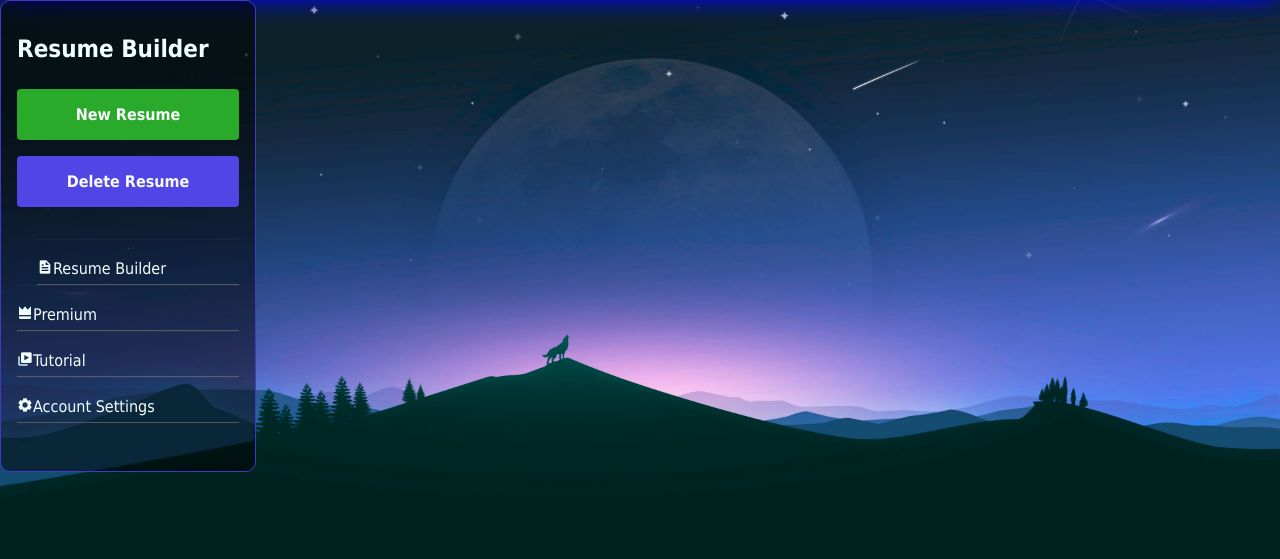
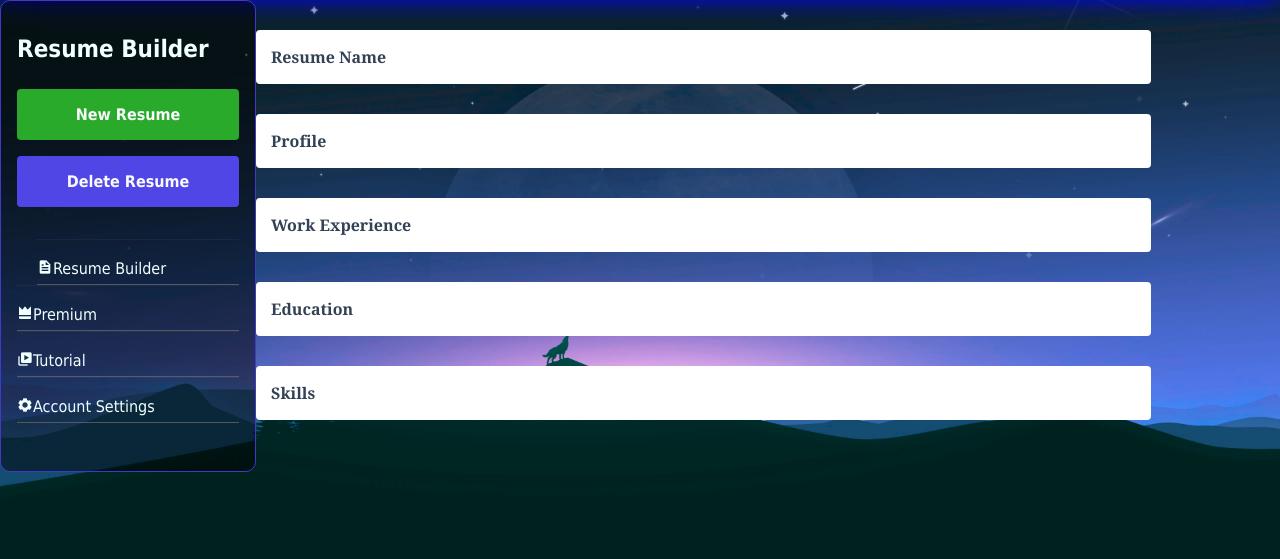
Before and after one commit to Allen16081992/CVTemplater, a PHP site: page /client.php in a window 1280 px wide. Shown: the part 112-671 px from the top of the page. Run offline with PHP 8.4, Linux system fonts and the light colour scheme; data that the repository does not hold is empty.

Commit message:
modified client.php, js, added assets.

```diff
--- a/client.php
+++ b/client.php
@@ -12,6 +12,7 @@
     <link rel="stylesheet" href="css/templater.css">
     <!-- Javascript -->
     <script defer src="javascript/popup.window.js"></script>
+    <script defer src="javascript/clear.fields.js"></script>
     <script defer src="javascript/messages.js"></script>
   </head>
   <body>
@@ -56,16 +57,153 @@
     <!-- Main Content -->
     <main class="container">
 
+      <!-- Resume Builder -->
+      <div class="collapse">
+
+        <!-- Resume Name Field -->
+        <input class="check" type="checkbox" id="collapse-head1">
+        <label for="collapse-head1">Resume Name</label>
+        <div class="collapse-text" id="field1">
+          <form name="resume" action="config/setAccount.config.php" method="post">
+            <div class="left">
+              <label for="resumetitle"></label>
+              <input type="text" name="resumetitle" placeholder="Ex: Human Resource Manager" autocomplete="off">
+            </div>
+            <button type="submit" name="saveResume">Save Changes</button>
+          </form>
+          <div class="left">
+            <button class="alt" onclick="ClearResField();">Clear</button>
+            <button class="alt" onclick="">View Entire Resume</button>
+          </div>
+        </div>
+
+        <!-- Profile Fields -->
+        <input class="check" type="checkbox" id="collapse-head2">
+        <label for="collapse-head2">Profile</label>
+        <div class="collapse-text" id="field2">
+          <p>Edit your profile image</p>
+          <form name="profile" action="config/setAccount.config.php" method="post">
+            <div class="left">
+              <label for="file-upload" class="custom-file-upload">
+                <img src="img/av-placehold.png" alt="">
+              </label>
+              <input id="file-upload" type="file"/>
+            </div>
+            <div class="left">
+              <label for="intro">Introduction</label>
+              <input type="text" name="intro" placeholder="Write a short introduction" autocomplete="off">
+            </div>
+            <div class="left">
+              <label for="desc">Description</label>
+              <textarea name="desc" rows="2" placeholder="Write your summary"></textarea>
+            </div>
+            <div class="left">
+              <button type="submit" name="saveProfile">Save Changes</button>
+            </div>
+          </form>
+          <button class="alt" onclick="ClearProfFields();">Clear</button>
+        </div>
+
+        <!-- Work Experience Fields -->
+        <input class="check" type="checkbox" id="collapse-head3">
+        <label for="collapse-head3">Work Experience</label>
+        <div class="collapse-text" id="field3">
+          <form name="experience" action="config/setAccount.config.php" method="post">
+
+              <!-- replace with label -->
+              <!-- replace with input -->
+
+              <!-- replace with label -->
+              <!-- replace with input -->
+
+              <!-- replace with label -->
+              <!-- replace with input -->
+
+              <!-- replace with label -->
+              <!-- replace with input -->
+
+              <!-- replace with label -->
+              <!-- replace with input -->
+
+            <div class="left">
+              <button type="submit" name="saveExperience">Save Changes</button>
+            </div>
+          </form>
+          <button class="alt" onclick="">Clear</button>
+        </div>
+
+        <!-- Education Fields -->
+        <input class="check" type="checkbox" id="collapse-head4">
+        <label for="collapse-head4">Education</label>
+        <div class="collapse-text" id="field4">
+        <!-- <p> zet hier maar wat leuks in... of haal weg </p> -->
+          <form name="education" action="config/setAccount.config.php" method="post">
+
+              <!-- replace with label -->
+              <!-- replace with input -->
+
+              <!-- replace with label -->
+              <!-- replace with input -->
+
+              <!-- replace with label -->
+              <!-- replace with input -->
+
+              <!-- replace with label -->
+              <!-- replace with input -->
+
+              <!-- replace with label -->
+              <!-- replace with input -->
+
+            <div class="left">
+              <button type="submit" name="saveEducation">Save Changes</button>
+            </div>
+          </form>
+          <button class="alt" onclick="">Clear</button>
+        </div>
+
+        <!-- All Skills Fields -->
+        <input class="check" type="checkbox" id="collapse-head5">
+        <label for="collapse-head5">Skills</label>
+        <div class="collapse-text" id="field5">
+        <!-- <p> zet hier maar wat leuks in... of haal weg </p> -->
+          <form name="skills" action="config/setAccount.config.php" method="post">
+              <!-- Languages, Technical Skills, Interests -->
+
+              <!-- replace with label -->
+              <!-- replace with input -->
+
+              <!-- replace with label -->
+              <!-- replace with input -->
+
+              <!-- replace with label -->
+              <!-- replace with input -->
+
+              <!-- -- -- -- Portfolio Fields -- -- -- -->
+
+              <!-- replace with label -->
+              <!-- replace with input -->
+
+              <!-- replace with label -->
+              <!-- replace with input -->
+
+            <div class="left">
+              <button type="submit" name="saveSkills">Save Changes</button>
+            </div>
+          </form>
+          <button class="alt" onclick="">Clear</button>
+        </div>
+      </div>
+
       <!-- Create New Resume Window -->
       <div class="window" id="window">
         <div class="window-title">
           <div class="title">Your New Resume</div>
           <button data-window-close class="close-button">&#215;</button>
         </div>
-        <form class="window-body" name="popup2" action="" method="post">
+        <form class="window-body" name="popup2" action="config/Classes/createresume.php" method="post">
           <p class="error-res"></p>
-          <label for="cvname">Let's give it a name</label>
-          <input type="text" name="cvname" placeholder="Name your new resume...">
+          <label for="cv-name">Let's give it a name</label>
+          <input type="text" name="cv-name" placeholder="Name your new resume...">
           <button type="submit" name="creResume">Save Resume</button>
         </form>
       </div>
--- a/config/Void.config.php
+++ b/config/Void.config.php
@@ -3,6 +3,7 @@
     // Use the (improved) database connection.
     include 'idb.config.php';
 
+    // Start a session to destroy, and for displaying error messages.
     session_start();
 
     // These variables are free to use by anything.
@@ -55,7 +56,7 @@
                     session_unset();
                     session_destroy();
 
-                    // Message by session instead of url parsing.
+                    // Error Messages by session instead of url parsing.
                     $_SESSION['success'] = 'User deleted successfully';
                     header('Location: ../index.php?');
                     exit;
--- a/css/templater.css
+++ b/css/templater.css
@@ -280,23 +280,26 @@ ul li.on { cursor:default; margin-left:20px; }
 .collapse-text form .left > input { border: 1px solid transparent; }
 .collapse-text form .left > input:focus { border: 1px solid black; }
 
-.collapse #collapse-head1:checked ~ #field1 {
-    max-height:520px;
-    padding-bottom:25px;
-    background:#fff;
-    box-shadow: 0 5px 1px 0 rgba(0,0,0,.1), 0 4px 11px 0 rgba(0,0,0,.08);
-    opacity:1;
-    top:0;
+.collapse-text img{
+    border-radius: 50%;
+    border: 3px dotted rgb(0, 255, 17);
+    cursor:pointer;
 }
-.collapse #collapse-head2:checked ~ #field2 {
-    max-height:520px;
-    padding-bottom:25px;
-    background:#fff;
-    box-shadow: 0 5px 1px 0 rgba(0,0,0,.1), 0 4px 11px 0 rgba(0,0,0,.08);
-    opacity:1;
-    top:0;
+input[type="file"] {
+    display: none;
 }
-.collapse #collapse-head3:checked ~ #field3 {
+.custom-file-upload {
+    margin-top:-2px;
+    height: 200px;
+    max-width: 200px;
+}
+
+.collapse
+    #collapse-head1:checked ~ #field1,
+     #collapse-head2:checked ~ #field2,
+      #collapse-head3:checked ~ #field3,
+       #collapse-head4:checked ~ #field4,
+        #collapse-head5:checked ~ #field5 {
     max-height:520px;
     padding-bottom:25px;
     background:#fff;
--- a/javascript/clear.fields.js
+++ b/javascript/clear.fields.js
@@ -28,7 +28,6 @@ document.forms['personal'].onsubmit = function(event) {
   // Additional logic for personal form submission
 };
 
-// Example usage:
 // Clear account fields
 function ClearAccFields() {
   clearFields('account', 'username', 'pwd', 'email', 'pwdR');
@@ -43,3 +42,27 @@ function ClearAddrFields() {
 function ClearPersFields() {
   clearFields('personal', 'firstname', 'lastname', 'phone', 'birth');
 }
+
+// Resume Intersection
+
+// Clear resume field
+document.forms['resume'].onsubmit = function(event) {
+  clearFields('resume', 'resumetitle');
+  // Additional logic for account form submission
+};
+
+// Clear profile fields
+document.forms['profile'].onsubmit = function(event) {
+  clearFields('profile', 'intro', 'desc');
+  // Additional logic for account form submission
+};
+
+// Clear resume field
+function ClearResField() {
+  clearFields('resume', 'resumetitle');
+}
+
+// Clear profile fields
+function ClearProfFields() {
+  clearFields('profile', 'intro', 'desc');
+}
```
Also changed, not shown: CVForm.html (+4 -3 lines), img/av-placehold.png (added), img/logo_CV_Icon.png (added).
